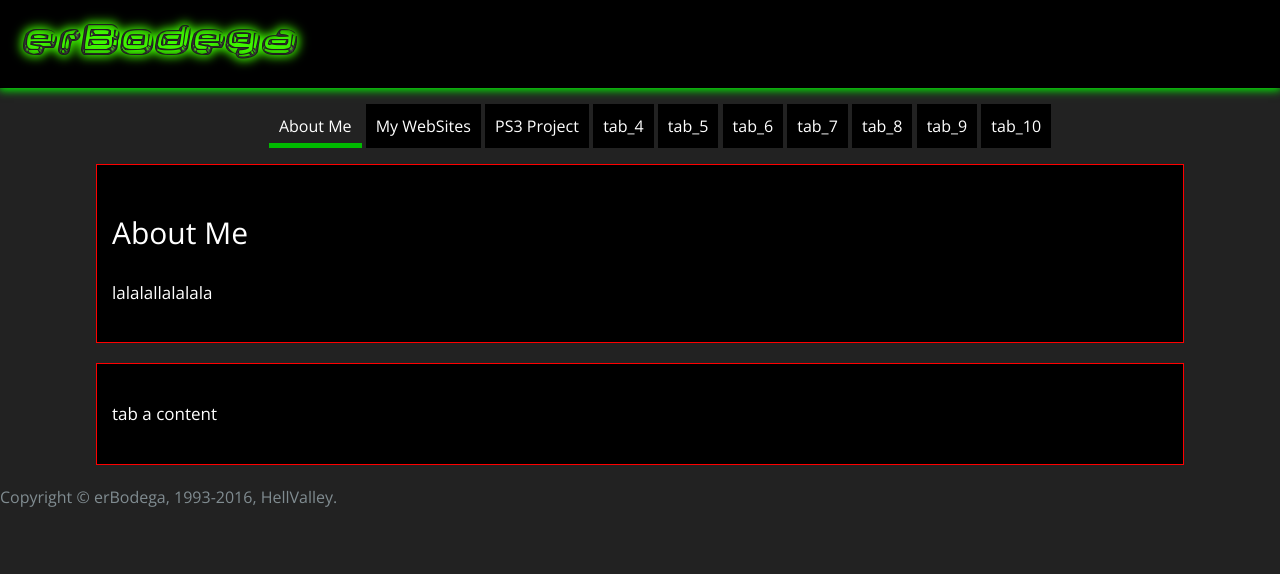
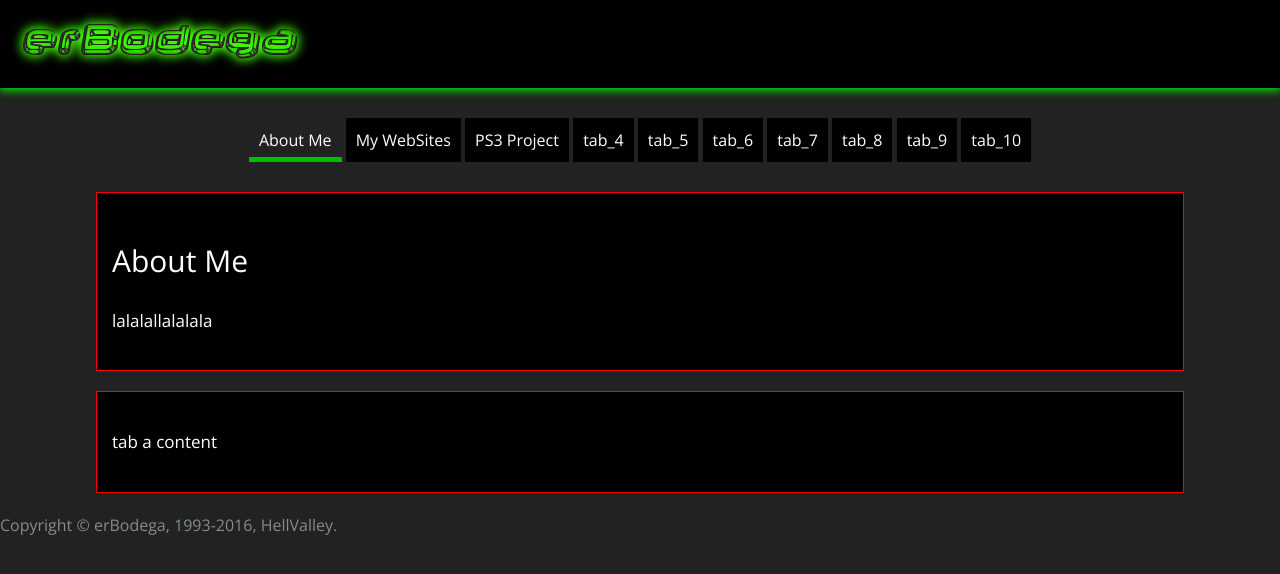
Before and after one commit to erbodega/erbodega.github.io, a plain HTML site: page index.html in a window 1280 px wide. Drawn offline with nearby package versions, Linux system fonts and the light colour scheme.

Commit message:
Update stylesheet.css

```diff
--- a/stylesheets/stylesheet.css
+++ b/stylesheets/stylesheet.css
@@ -79,7 +79,12 @@ a {
 #lft {
 	cursor: default;
 	list-style: none;
+	margin: 0px auto;
+	margin-top: 30px;
+	margin-bottom: 30px;
+	padding: 0px;
 	text-align: center;
+	width: 90%;
 }
 
 #lft li {
```
